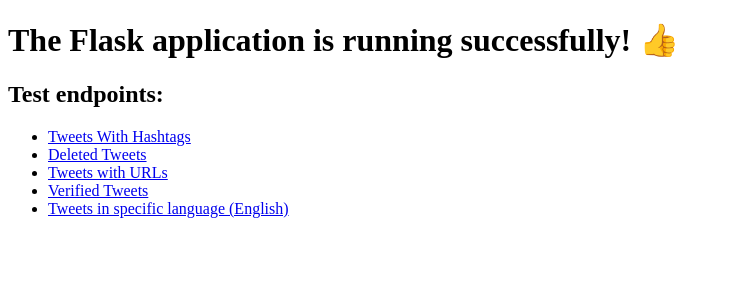
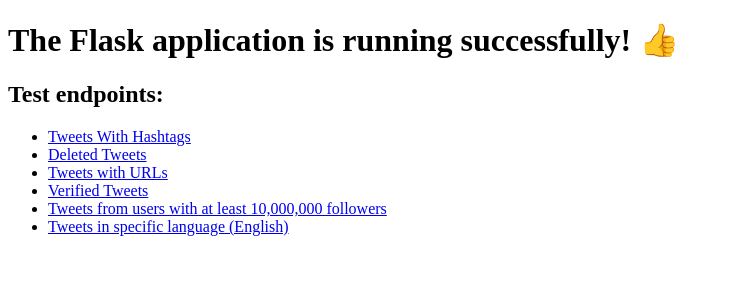
Before and after one commit to joel1794/Tweet-Analytics, a Flask app: page / in a window 1280 px wide. Shown: the top 300 px of the page, without its empty margins (0-730 px from the left). Run offline with Flask 2, Linux system fonts and the light colour scheme.

Commit message:
implemented tweets by min followers

```diff
--- a/ViewsUtils.py
+++ b/ViewsUtils.py
@@ -15,8 +15,8 @@ LANGUAGE_LIST = ['ar', 'bg', 'bn', 'ca', 'cs', 'cy', 'da',
                 'id', 'it', 'ja', 'kn', 'ko', 'lv', 'mr',
                 'ms', 'msa', 'nb', 'nl', 'no', 'pl', 'pt',
                 'pt-pt', 'ro', 'ru', 'sk', 'sr', 'sv', 'ta',
-                'th', 'tr', 'uk', 'ur', 'vi', 'xx-lc', 'zh-cn',
-                'zh-hans', 'zh-hant', 'zh-hk']
+                'th', 'tr', 'uk', 'ur', 'vi', 'xx-lc',
+                'zh-cn',  'zh-hans', 'zh-hant', 'zh-hk']
 
 
 class ViewsUtils:
@@ -159,6 +159,50 @@ class ViewsUtils:
             return utility_status
 
 
+    def fetch_tweets_by_min_followers(self, minimum):
+        utility_status = {}
+
+        try:
+            # This will throw a ValueError if not parseable as int
+            minimum = int(minimum)
+
+            mongo_url = "mongodb://localhost:27023/"
+            mongo_con = MongoDBUtility(mongo_url, DATABASE_NAME, COLLECTION_NAME)
+            query = [{"user.followers_count": {"$gte": minimum}}, {"text":1, "user.name":1, "user.followers_count":1}]
+            query_type = "select"
+            result = mongo_con.execute_query(query, query_type)
+
+            if result[STATUS_KEY] == STATUS_FAILED:
+                raise Exception(result[ERROR_KEY])
+
+            utility_status[RESULT_KEY] = []
+
+            for record in result[RESULT_KEY]:
+                if "_id" in record:
+                    del record["_id"]
+                utility_status[RESULT_KEY].append(record)
+
+            utility_status[STATUS_KEY] = STATUS_SUCCESS
+            return utility_status
+
+        except ValueError as exp:
+            error_msg = "Error while fetching tweets by minimum followers: Invalid integer supplied: " + minimum
+            print(error_msg)
+            utility_status[STATUS_KEY] = STATUS_FAILED
+            utility_status[ERROR_KEY] = error_msg
+            return utility_status
+        except Exception as exp:
+            if ERROR_KEY in utility_status:
+                error_msg = "Error while fetching tweets by minimum followers in viewsutils: " + str(utility_status[ERROR_KEY])
+                print(error_msg)
+            else:
+                error_msg = "Error while fetching tweets by minimum followers in viewsutils: " + str(exp)
+                print(error_msg)
+            utility_status[STATUS_KEY] = STATUS_FAILED
+            utility_status[ERROR_KEY] = error_msg
+            return utility_status
+
+
     def fetch_tweets_by_language(self, lang):
         utility_status = {}
         try:
--- a/templates/index.html
+++ b/templates/index.html
@@ -19,6 +19,7 @@
         <li><a href="{{ url_for('fetch_deleted_tweets')}}">Deleted Tweets</a></li>
         <li><a href="{{ url_for('fetch_tweets_with_urls')}}">Tweets with URLs</a></li>
         <li><a href="{{ url_for('fetch_verified_tweets')}}">Verified Tweets</a></li>
+        <li><a href="{{ url_for('fetch_tweets_by_min_followers', min='10000000')}}">Tweets from users with at least 10,000,000 followers</a></li>
         <li><a href="{{ url_for('fetch_tweets_by_language', lang='en')}}">Tweets in specific language (English)</a></li>
     </ul>
 
--- a/views.py
+++ b/views.py
@@ -139,6 +139,39 @@ def fetch_verified_tweets():
         return jsonify(return_status)
 
 
+@application.route('/tweets_by_min_followers', methods=['GET', 'POST'])
+def fetch_tweets_by_min_followers():
+    return_status = {}
+    result = []
+    try:
+        # variable name "minimum" to avoid conflict with min() function
+        minimum = request.args.get('min')
+
+        if (minimum == None or minimum == ""):
+            raise(Exception("Required parameter 'min' was not specified"))
+
+        return_status = utils_obj.fetch_tweets_by_min_followers(minimum)
+
+        if return_status[STATUS_KEY] == STATUS_FAILED:
+            raise Exception(return_status[ERROR_KEY])
+
+        print("Tweets from users with more than", minimum, "followers:")
+        print(return_status[RESULT_KEY])
+
+        return jsonify(return_status)
+
+    except Exception as exp:
+        if ERROR_KEY in return_status:
+            error_msg = "Error while fetching tweets by language in views: ", str(return_status[ERROR_KEY])
+            print(error_msg)
+        else:
+            error_msg = "Error while fetching tweets by language in views: " + str(exp)
+            print(error_msg)
+            return_status[STATUS_KEY] = STATUS_FAILED
+            return_status[ERROR_KEY] = error_msg
+        return jsonify(return_status)
+
+
 @application.route('/tweets_by_language', methods=['GET', 'POST'])
 def fetch_tweets_by_language():
     return_status = {}
```
